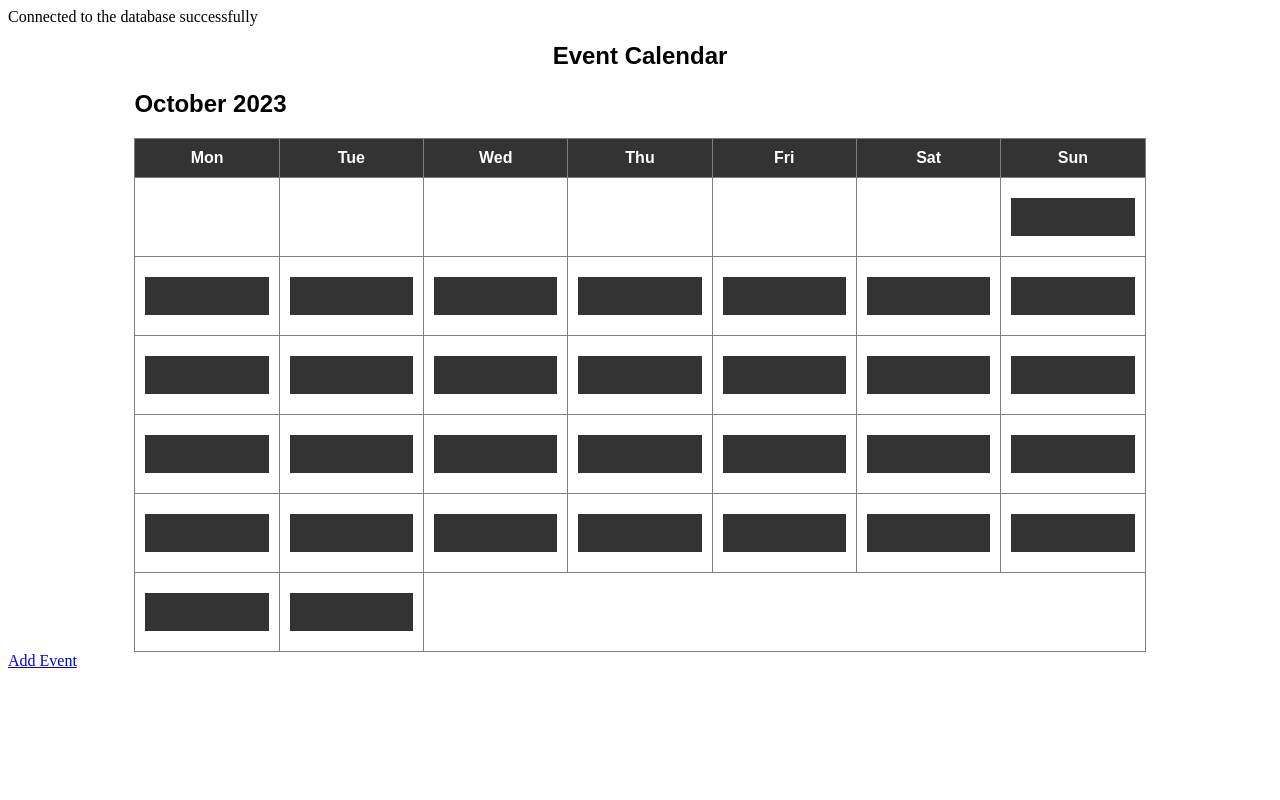
After one commit to Samirzzz/Medical-System, a PHP site: page /calendar.php in a window 1280 px wide. The commit adds this page. Run offline with PHP 8.4, Linux system fonts and the light colour scheme; tables that the repository leaves empty or names only in its code hold one stand-in row (values such as "Sample post"); some libraries are stand-ins or nearby versions.

Commit message:
calendar prototype

```diff
--- /dev/null
+++ b/calendar.php
@@ -0,0 +1,168 @@
+<?php
+$cdb_server = 'localhost'; // Change "local host :80" to "localhost"
+$cdb_user = 'root';
+$cdb_pass = '';
+$cdb_name = 'calendar';
+
+$cdb = mysqli_connect($cdb_server, $cdb_user, $cdb_pass, $cdb_name);
+
+if ($cdb) {
+    echo "Connected to the database successfully";
+} else {
+    echo "Couldn't connect to the database: " . mysqli_connect_error();
+}
+
+
+
+function get_events($start_date,$end_date){
+    global $cdb;
+    $query = "SELECT * FROM events WHERE start_date BETWEEN '$start_date' AND '$end_date'";
+    $result = mysqli_query($cdb,$query);
+    $events = [];
+    while ($row = mysqli_fetch_assoc($result)) {
+        $events[] = $row;
+    }
+    return $events;
+}
+function count_events_on_date($date, $events) {
+    $count = 0;
+    foreach ($events as $event) {
+        if ($event['start_date'] == $date) {
+            $count++;
+        }
+    }
+    return $count;
+}
+
+
+?>
+
+<html>
+<head>
+    <title>Dynamic Calendar</title>
+    <link rel="stylesheet"  href="calendar.css">
+</head>
+<body>
+    <div id = "calendar">
+    <h1>Event Calendar</h1>
+    <?php
+    $year = date("Y");
+    $month = date("n");
+
+    echo "<h2>" . date("F", mktime(0, 0, 0, $month, 1, $year)) . " $year</h2>";
+
+    $start_date = date("$year-$month-01");
+    $end_date = date("$year-$month-t");
+
+    $events = get_events($start_date, $end_date);
+
+    $days_in_month = date("t", mktime(0, 0, 0, $month, 1, $year));
+    $first_day = date("N", mktime(0, 0, 0, $month, 1, $year));
+
+    echo "<table border='1'>";
+    echo "<tr><th>Mon</th><th>Tue</th><th>Wed</th><th>Thu</th><th>Fri</th><th>Sat</th><th>Sun</th></tr>";
+    echo "<tr>";
+
+    for ($i = 1; $i < $first_day; $i++) {
+        echo "<td></td>";
+    }
+
+    for ($day = 1; $day <= $days_in_month; $day++) {
+        if ($first_day > 7) {
+            echo "</tr><tr>";
+            $first_day = 1;
+        }
+
+        $current_date = date("$year-$month-$day");
+        $event_count = count_events_on_date($current_date, $events);
+        $day_link = "view_day.php?date=$current_date";
+
+        echo "<td>";
+        echo "<a href='$day_link'>$day</a>";
+        if ($event_count > 0) {
+            echo "<br><span class='event-count'>$event_count events</span>";
+        }
+        echo "</td>";
+
+        $first_day++;
+    }
+
+    echo "</tr>";
+    echo "</table>";
+    ?>
+    </div>
+
+
+
+    <a href="add_event.php">Add Event</a>
+</body>
+
+<style>
+    /* Calendar Container */
+#calendar {
+    width: 80%;
+    margin: 0 auto;
+    font-family: Arial, sans-serif;
+}
+
+/* Calendar Header */
+#calendar h1 {
+    text-align: center;
+    font-size: 24px;
+    margin-bottom: 10px;
+}
+
+/* Calendar Table */
+#calendar table {
+    width: 100%;
+    border-collapse: collapse;
+    table-layout: fixed;
+}
+
+/* Calendar Table Headers */
+#calendar th {
+    background-color: #333;
+    color: #fff;
+    text-align: center;
+    padding: 10px;
+}
+
+/* Calendar Table Cells */
+#calendar td {
+    text-align: center;
+    padding: 10px;
+}
+
+/* Highlight Today's Date */
+#calendar td a {
+    text-decoration: none;
+    color: #333;
+}
+
+#calendar td a:hover {
+    background-color: #f2f2f2;
+}
+
+/* Event Count Indicator */
+.event-count {
+    font-size: 12px;
+    color: #ff5733;
+}
+
+/* Add Event Link */
+#calendar a {
+    display: block;
+    text-align: center;
+    background-color: #333;
+    color: black;
+    padding: 10px;
+    text-decoration: none;
+    margin: 10px 0;
+}
+
+#calendar a:hover {
+    background-color: #555;
+}
+
+</style>
+</html>
--- a/db.inc.php
+++ b/db.inc.php
@@ -1,3 +1,7 @@
+
+
+
+
 <?php
 // $servername = "localhost:3303";
 // $username = "root";
--- a/navigation.php
+++ b/navigation.php
@@ -66,7 +66,7 @@
 
                 </li>
                 <li>
-                    <a href="#">
+                    <a href="calendar.php">
                         <span class="icon"><i class="ri-calendar-line"></i></span>
                         <div class="sidebar--item">Calender</div>
                     </a>
```
